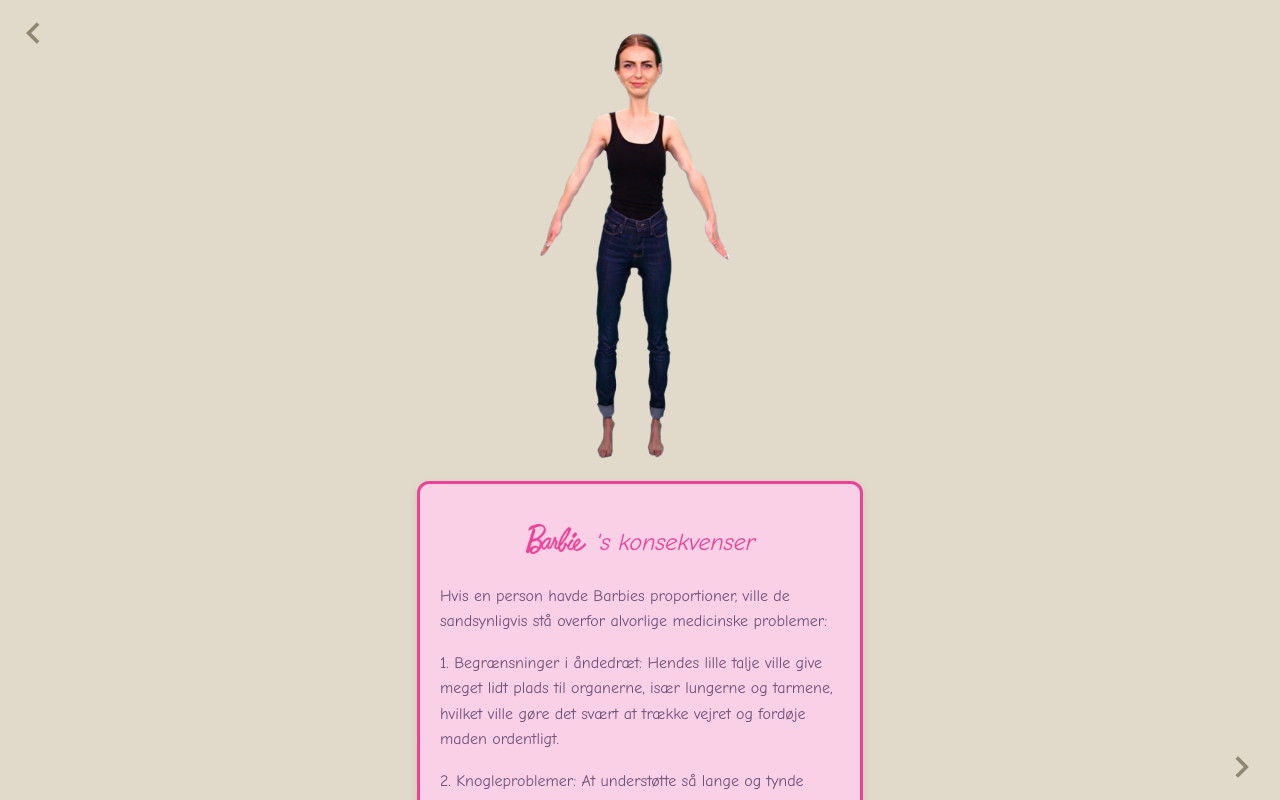
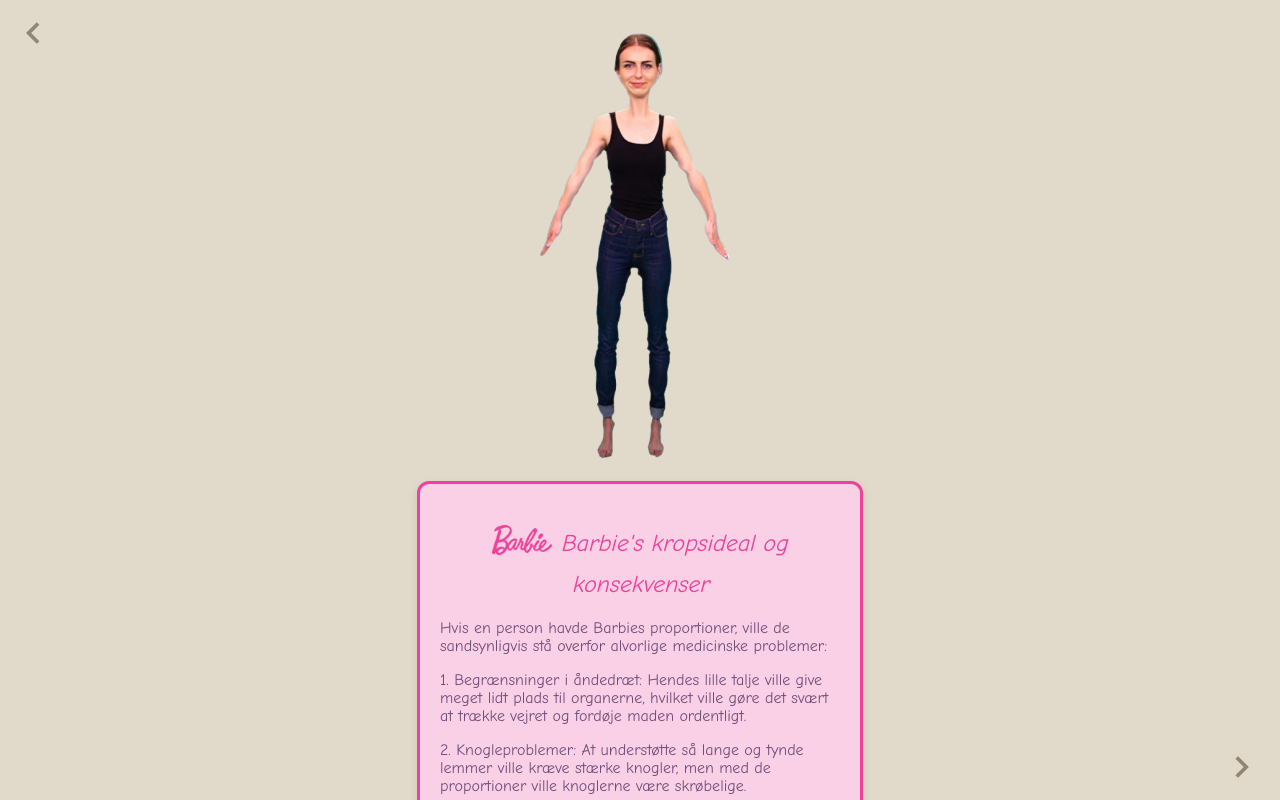
Before and after one commit to NikolineSchmidt/steno, a plain HTML site: page barbieto.html in a window 1280 px wide. Shown: the top 800 px of the page. Drawn offline with nearby package versions, Linux system fonts and the light colour scheme; a web font is replaced by a local one.

Commit message:
Json & fetch
Json og fetch

```diff
--- /dev/null
+++ b/barbieData.json
@@ -0,0 +1,9 @@
+{
+    "title": "Barbie's kropsideal og konsekvenser",
+    "content": [
+        "Hvis en person havde Barbies proportioner, ville de sandsynligvis stå overfor alvorlige medicinske problemer:",
+        "1. Begrænsninger i åndedræt: Hendes lille talje ville give meget lidt plads til organerne, hvilket ville gøre det svært at trække vejret og fordøje maden ordentligt.",
+        "2. Knogleproblemer: At understøtte så lange og tynde lemmer ville kræve stærke knogler, men med de proportioner ville knoglerne være skrøbelige.",
+        "3. Balance og bevægelsesvanskeligheder: Kombinationen af højbuede fødder og ude af proportion lemmer ville gøre det svært at gå eller endda stå uden støtte."
+    ]
+}
--- a/barbieto.html
+++ b/barbieto.html
@@ -16,18 +16,10 @@
     <div class="container">
         <!-- Billede af Barbie dukke -->
         <img src="img/barbieto.png" alt="Barbie dukke IRL" class="image">
+
         <div class="text-box">
-            <!-- Overskrift med Barbie-logo og tekst -->
-            <h2>
-                <img src="img/barbie-logo.webp" alt="Barbie Logo" class="barbie-logo">
-                's konsekvenser
-            </h2>
-            <!-- Introduktionstekst -->
-            <p>Hvis en person havde Barbies proportioner, ville de sandsynligvis stå overfor alvorlige medicinske problemer:</p>
-            <!-- Liste med potentielle konsekvenser -->
-            <p>1. Begrænsninger i åndedræt: Hendes lille talje ville give meget lidt plads til organerne, især lungerne og tarmene, hvilket ville gøre det svært at trække vejret og fordøje maden ordentligt. </p>
-            <p>2. Knogleproblemer: At understøtte så lange og tynde lemmer ville kræve tætte og stærke knogler, men med de proportioner ville det sandsynligvis være umuligt. Knoglerne ville være skrøbelige. </p>
-            <p>3. Balance og bevægelsesvanskeligheder: Kombinationen af højbuede fødder og ude af proportion lemmer ville gøre det svært at gå eller endda stå uden støtte.  </p>
+            <!-- Overskrift med Barbie-logo og tekst, som vil blive opdateret af fetch-funktionen -->
+            <h2><img src="img/barbie-logo.webp" alt="Barbie Logo" class="barbie-logo"></h2>
         </div>
     </div>
 
@@ -43,5 +35,7 @@
         </span></button>
 
         <audio id="button-sound" src="audio/cartoon_wink_magic_sparkle-6896.mp3"></audio>
+
+
 </body>
 </html>
--- a/css/barbieto.css
+++ b/css/barbieto.css
@@ -70,7 +70,7 @@ h2 img {
 }
 
 /* Justering af p elementer i tekstboksen */
-.text-box p {
+.text-box h2 {
     line-height: 1.6;
     margin-bottom: 15px;
 }
--- a/js/barbieto.js
+++ b/js/barbieto.js
@@ -61,3 +61,23 @@ function playSound() {
         });
     }
 }
+
+// Hent data fra barbieData.json
+fetch('barbieData.json')
+  .then(response => response.json())  // Konverter responsen til JSON
+  .then(data => {
+      // Opdater titel i tekstboksen
+      const titleElement = document.querySelector('.text-box h2');
+      titleElement.innerHTML = `<img src="img/barbie-logo.webp" alt="Barbie Logo" class="barbie-logo"> ${data.title}`;
+
+      // Opdater indholdet i tekstboksen
+      const contentElement = document.querySelector('.text-box');
+      data.content.forEach(paragraph => {
+          const p = document.createElement('p');
+          p.textContent = paragraph;
+          contentElement.appendChild(p);
+      });
+  })
+  .catch(error => {
+      console.error('Error fetching data:', error);
+  });
```
Also changed, not shown: index.html (deleted, +0 -11 lines), 1 other file.
